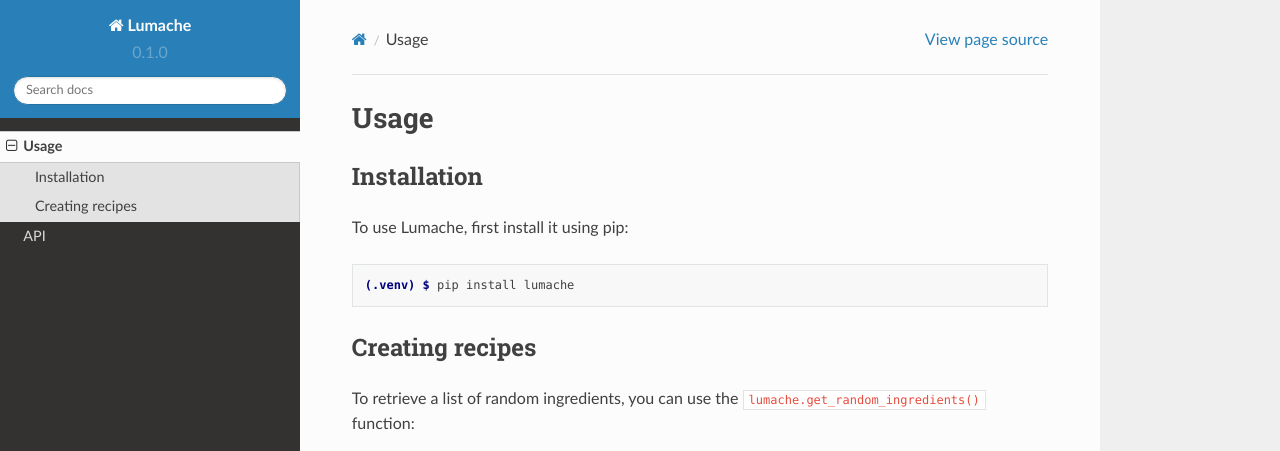
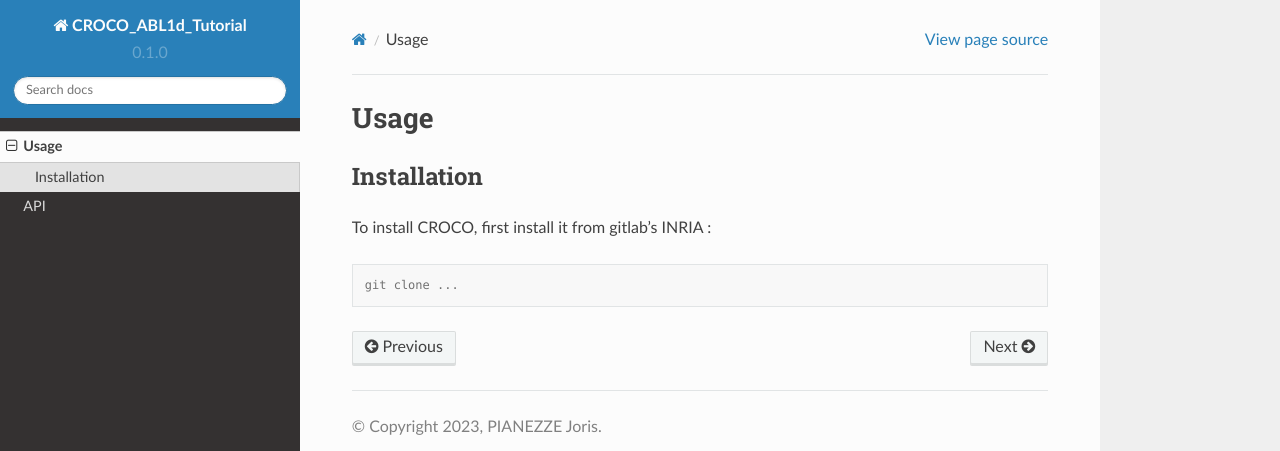
Before and after one commit to JorisPianezze/croco_abl1d_tutorial, a Sphinx documentation site: the page built from docs/source/usage.rst, in a window 1280 px wide and 1095 px high. Shown: the top 451 px of the window. Built offline with Sphinx 7.4.7 and the Read the Docs theme 2.0.0, drawn with Linux system fonts in a browser that asks for light colours; some of the changed text lies outside the part shown.

Commit message:
Modification du template

```diff
--- a/docs/source/conf.py
+++ b/docs/source/conf.py
@@ -1,16 +1,14 @@
 # Configuration file for the Sphinx documentation builder.
 
 # -- Project information
-
-project = 'Lumache'
-copyright = '2021, Graziella'
-author = 'Graziella'
+project = 'CROCO_ABL1d_Tutorial'
+copyright = '2023, PIANEZZE Joris'
+author = 'Pianezze Joris'
 
 release = '0.1'
 version = '0.1.0'
 
 # -- General configuration
-
 extensions = [
     'sphinx.ext.duration',
     'sphinx.ext.doctest',
@@ -28,7 +26,6 @@
 templates_path = ['_templates']
 
 # -- Options for HTML output
-
 html_theme = 'sphinx_rtd_theme'
 
 # -- Options for EPUB output
--- a/docs/source/usage.rst
+++ b/docs/source/usage.rst
@@ -6,28 +6,8 @@
 Installation
 ------------
 
-To use Lumache, first install it using pip:
+To install CROCO, first install it from gitlab's INRIA :
 
 .. code-block:: console
 
-   (.venv) $ pip install lumache
-
-Creating recipes
-----------------
-
-To retrieve a list of random ingredients,
-you can use the ``lumache.get_random_ingredients()`` function:
-
-.. autofunction:: lumache.get_random_ingredients
-
-The ``kind`` parameter should be either ``"meat"``, ``"fish"``,
-or ``"veggies"``. Otherwise, :py:func:`lumache.get_random_ingredients`
-will raise an exception.
-
-.. autoexception:: lumache.InvalidKindError
-
-For example:
-
->>> import lumache
->>> lumache.get_random_ingredients()
-['shells', 'gorgonzola', 'parsley']
+   git clone ...
```
